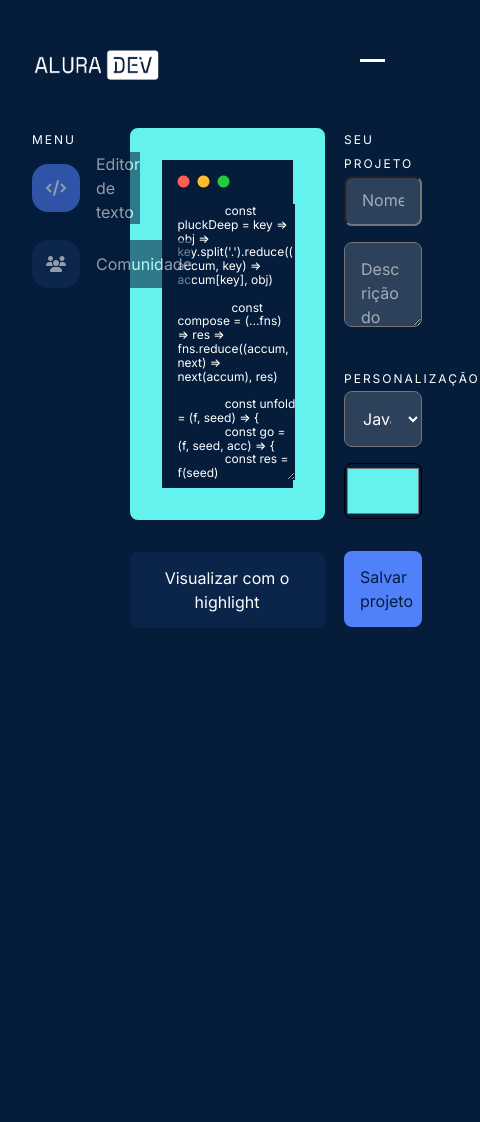
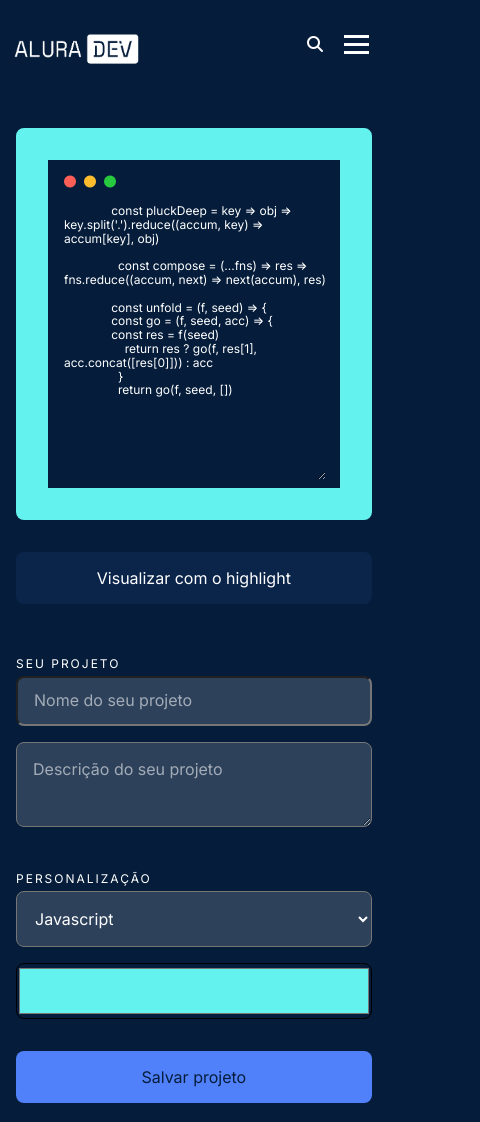
Before and after one commit to julianalimaa/editor_texto_challenge, a plain HTML site: page index.html in a window 390 px wide. Shown: the whole page, 480 px wide, since content can reach past the window. Before the commit the page ends 844 px from the top, so only its background shows below. Drawn offline with Linux system fonts and the light colour scheme.

Commit message:
Responsividade completa da pagina ininicial

```diff
--- a/index.html
+++ b/index.html
@@ -24,11 +24,16 @@
 
         <input placeholder="Busque por algo" class="botao_buscar" />
 
-        <div class="burguer-icon">
-          <div class="line1"></div>
-          <div class="line2"></div>
-          <div class="line3"></div>
+        <div class="icones_navbar_mobile">
+          <i class="fas fa-search icone_busca"></i>
+
+          <div class="burguer-icon">
+            <div class="line1"></div>
+            <div class="line2"></div>
+            <div class="line3"></div>
+          </div>
         </div>
+
 
         <div class="login_usuario">
           <span class="imagem_circulo">
--- a/style.css
+++ b/style.css
@@ -15,7 +15,7 @@
 }
 
 .logo{
-  width:20%;
+  width:15%;
 }
 
 .logo_img {
@@ -25,11 +25,9 @@
 
 .botao_buscar {
   border-radius: 8px;
-  left: 0px;
-  top: 0px;
   background: rgba(255, 255, 255, 0.16);
   width: 50%;
-  padding: 14px 16px;
+  padding: 14px;
 }
 
 ::-webkit-input-placeholder {
@@ -42,10 +40,15 @@
   opacity: 0.56;
 }
 
+.icones_navbar_mobile {
+  position: absolute;
+  display: none;
+}
+
 .login_usuario{
   display: flex;
   align-items: center;
-  width:20%;
+  width:15%;
   justify-content:flex-end;
   margin-right: 20px;
 }
@@ -77,7 +80,7 @@
   align-items: flex-start;
   justify-content: space-between;
   width: 100%;
-  margin: 40px 32px 0 32px;
+  margin-top: 40px;
 }
 
 .menu_navegacao {
@@ -89,7 +92,8 @@
   font-size: 16px;
   line-height: 24px;
   color: #ffffff;
-  width: 20%;
+  width: 15%;
+  margin-left: 32px;
 }
 
 .item_menu {
@@ -164,7 +168,6 @@
   width:90%;
   margin-left: 16px;
   border: none;
-
 }
 
 
@@ -186,11 +189,13 @@
 }
 
 .area_finalizacao {
-  width: 20%;
+  width: 15%;
   display: flex;
   flex-direction: column;
   line-height: 24px;
   color: #ffffff;
+  margin-left: 35px;
+  margin-right: 15px;
 }
 
 .titulos {
@@ -267,10 +272,19 @@ option {
 }
 
 
-@media screen and (max-width: 768px) {
-  .botao_buscar {
-    position: absolute;
-    display: none;
+@media screen and (max-width: 1000px) {
+
+  .logo{
+    width: 20%;
+  }
+  .logo_img{
+    margin: 12px 0 0 0;
+  }
+
+  .barra_navegacao{
+    width: 95%;
+    margin: 16px 0;
+    align-items: center;
   }
 
   .login_usuario {
@@ -278,11 +292,70 @@ option {
     display: none;
   }
 
-  .burguer-icon{
+  .icones_navbar_mobile {
+    display: flex;
+    flex-direction: row;
+    align-items: center;
+    position: relative;
+  }
+
+  .icone_busca {
+    position: absolute;
+    opacity: 0;
+  }
+
+  .burguer-icon {
+    position: relative;
+    display: block;
+    margin: 16px;
+  }
+
+  .burguer-icon div{
     width:25px;
     height:3px;
     background-color: #fefefe;
     margin: 5px;
   }
 
+  .conteudo-principal{
+    flex-direction: column;
+
+  }
+
+  .menu_navegacao{
+    position: absolute;
+    display: none;
+  }
+
+  .area_codigo{
+    width: 95%;
+    margin: 16px;
+  }
+
+  .area_finalizacao{
+    width: 95%;
+    margin: 16px;
+  }
 }
+
+@media screen and (max-width: 600px){
+
+  .barra_navegacao{
+    width: 100%;
+  }
+
+  .botao_buscar {
+    position: absolute;
+    display: none;
+  }
+
+  .icone_busca {
+    color: white;
+    position: relative;
+    opacity: 1;
+  }
+
+  .conteudo-principal{
+    width: 96%;
+  }
+}
```
